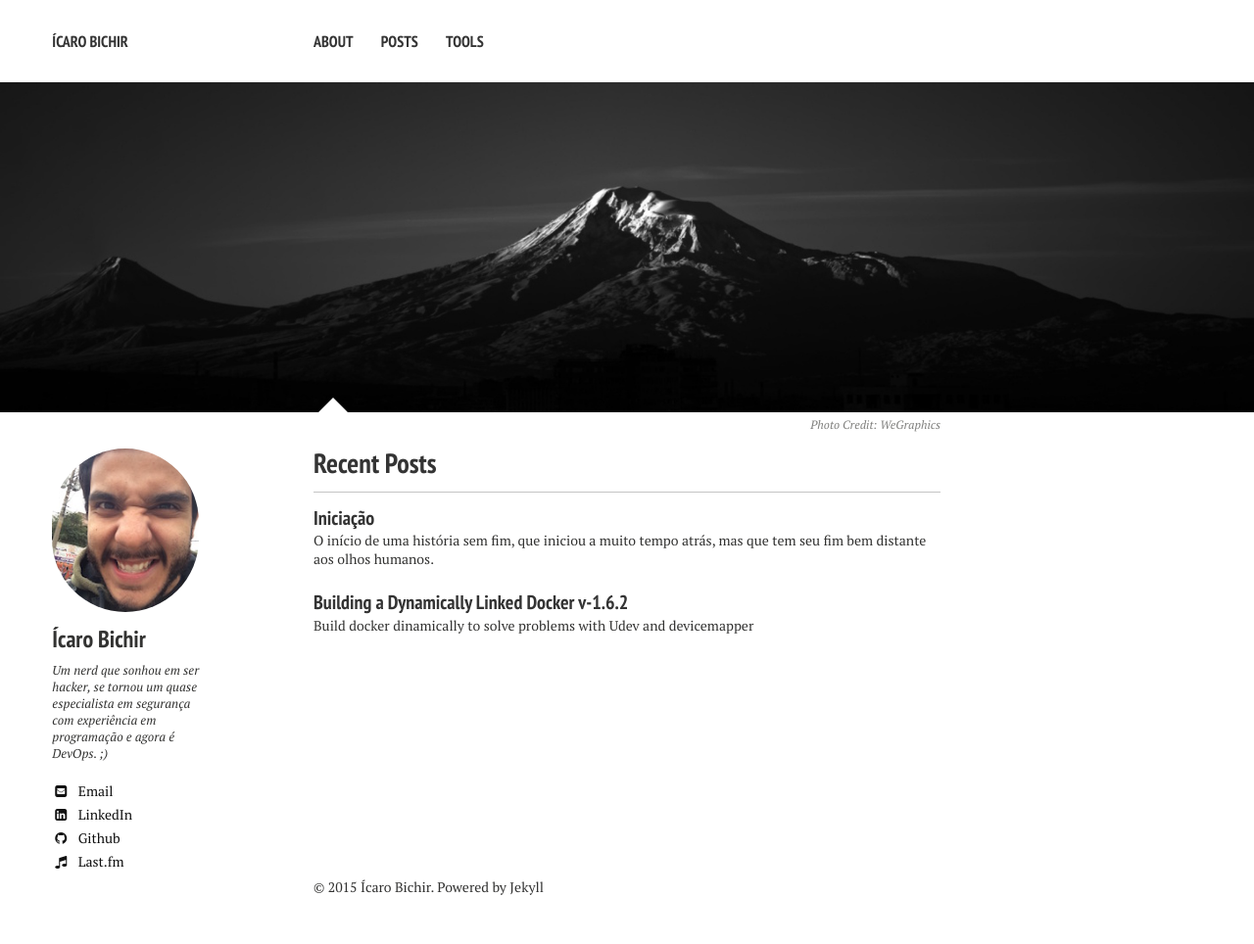
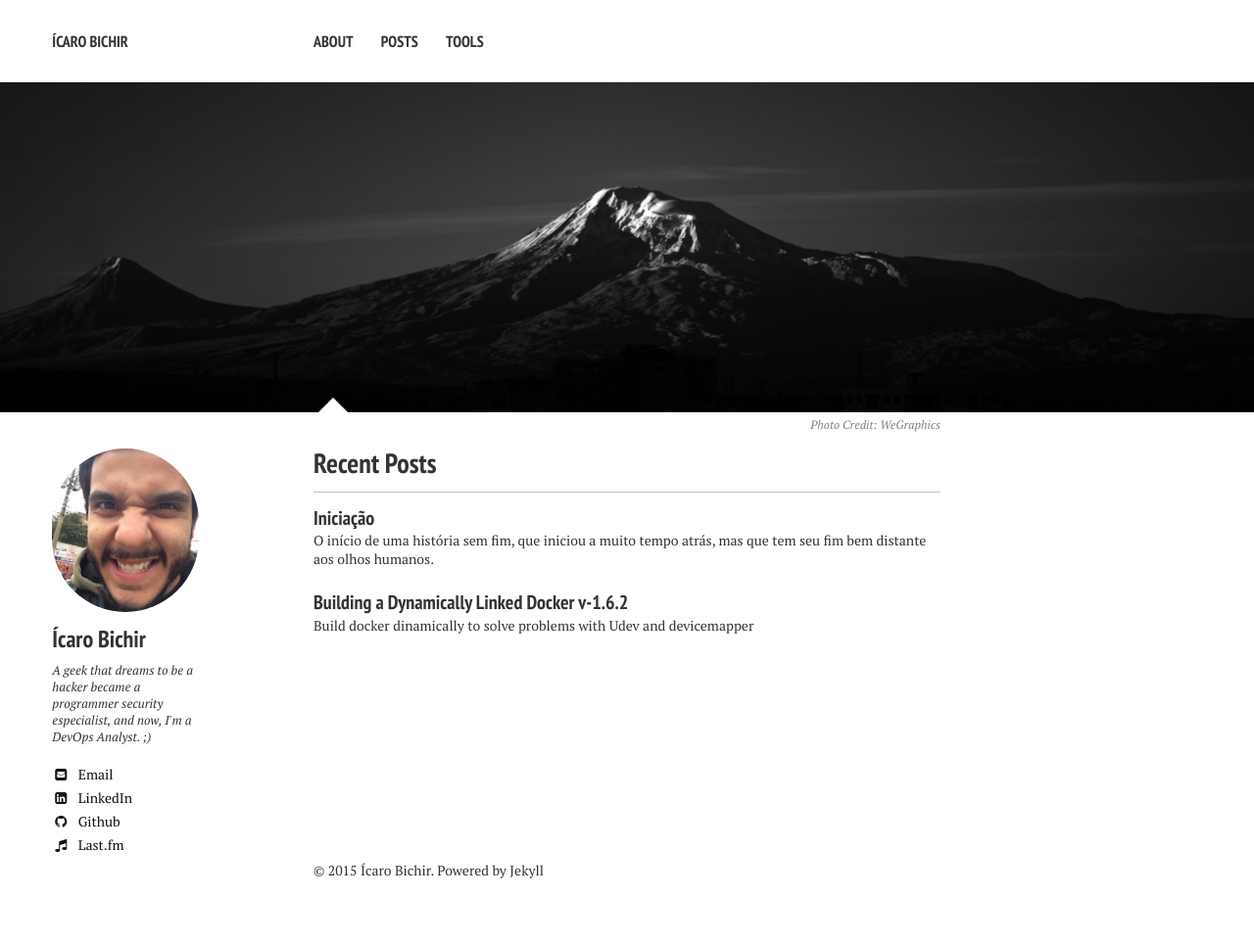
Before and after one commit to IcaroBichir/infocrazy, a Jekyll site: the page built from index.md, in a window 1280 px wide. Shown: the whole page at 98% size. Built offline with Jekyll 4.4.1, drawn with Linux system fonts in a browser that asks for light colours; nearby versions of some CDN libraries.

Commit message:
profile update

```diff
--- a/_config.yml
+++ b/_config.yml
@@ -33,7 +33,7 @@ analytics :
 owner:
   name: Ícaro Bichir
   avatar: bio-photo.jpg
-  bio: "Um nerd que sonhou em ser hacker, se tornou um quase especialista em segurança com experiência em programação e agora é DevOps. ;)"
+  bio: "A geek that dreams to be a hacker became a programmer security especialist, and now, I'm a DevOps Analyst. ;)"
   disqus-shortname: icarobichir
   email: icbichir1@gmail.com
   github: icarobichir
```
